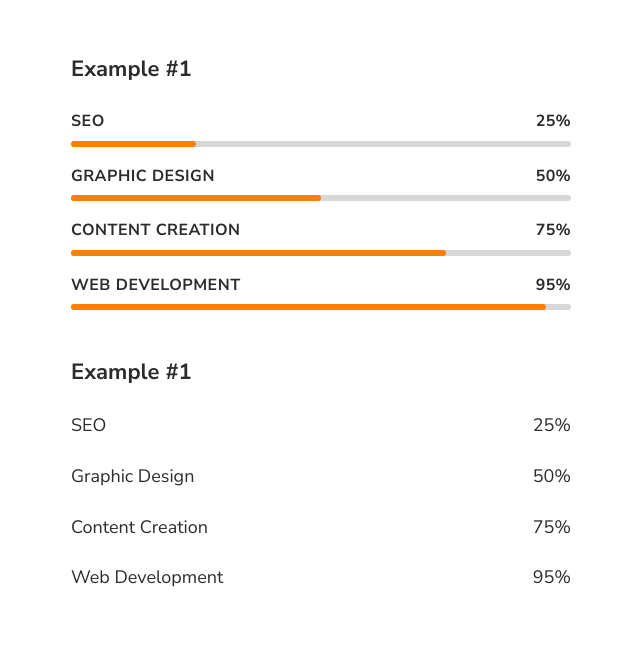
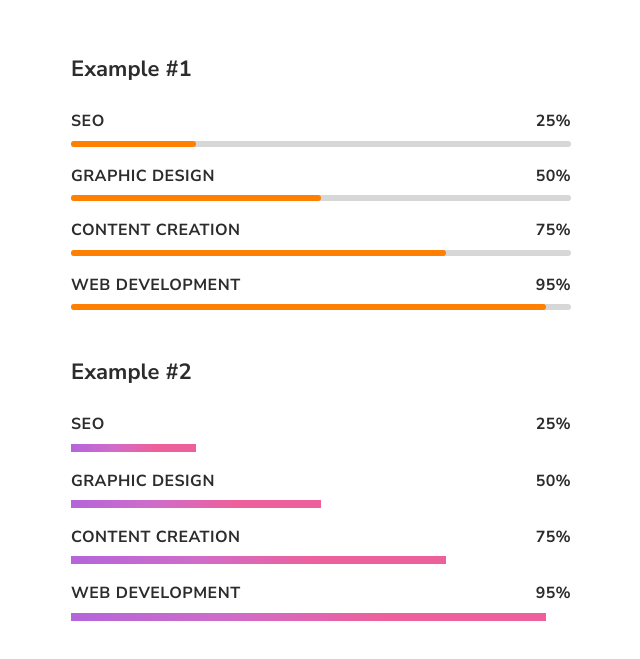
Before and after one commit to nat-davydova/progress-bars-collection, a website built with Vite: page index.html in a window 1280 px wide. Shown: the part 167-826 px from the top of the page, without its empty margins (319-959 px from the left). Built offline with nearby package versions, Linux system fonts and the light colour scheme.

Commit message:
example 2: add styles

```diff
--- a/index.html
+++ b/index.html
@@ -39,7 +39,7 @@
 
         <!-- EXAMPLE #2 -->
         <div class="example">
-          <h2 class="example__title">Example #1</h2>
+          <h2 class="example__title">Example #2</h2>
           <div class="example-2 progress-bars">
             <progress max="100" value="25" data-title="SEO">25%</progress>
             <progress max="100" value="50" data-title="Graphic Design">50%</progress>
--- a/src/style.css
+++ b/src/style.css
@@ -128,6 +128,20 @@ body a {
     border-radius: inherit;
 }
 
+.progress__title {
+    font-size: 16px;
+    font-weight: 700;
+    text-transform: uppercase;
+    letter-spacing: .5px;
+}
+
+.progress__percentage {
+    font-size: 16px;
+    font-weight: 700;
+    text-transform: uppercase;
+    letter-spacing: .3px;
+}
+
 /* EXAMPLE #1 */
 
 .example-1__progress {
@@ -162,3 +176,24 @@ body a {
 }
 
 /* EXAMPLE #2 */
+
+.example-2__progress {
+    --ex2-progress-height: 8px;
+    --ex2-progress-gradient-1: #b465da;
+    --ex2-progress-gradient-2: #cf6cc9;
+    --ex2-progress-gradient-3: #ee609c;
+}
+
+.example-2__progress .progress__bar {
+    height: var(--ex2-progress-height);
+    background-color: transparent;
+}
+
+.example-2__progress .progress__bar-inner {
+    background-image: linear-gradient(
+            to right,
+            var(--ex2-progress-gradient-1) 0%,
+            var(--ex2-progress-gradient-2) 33%,
+            var(--ex2-progress-gradient-3) 66%
+    );
+}
```
